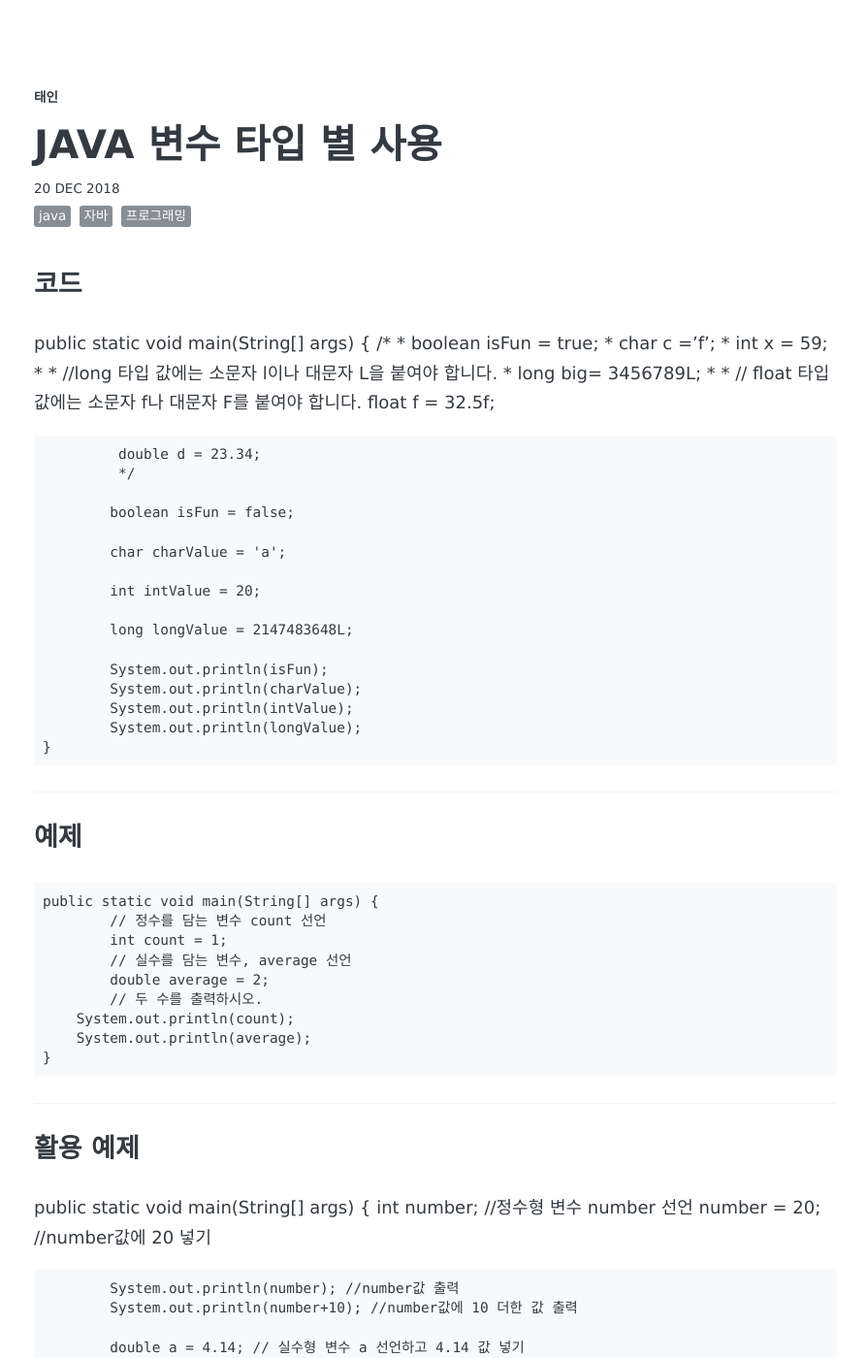
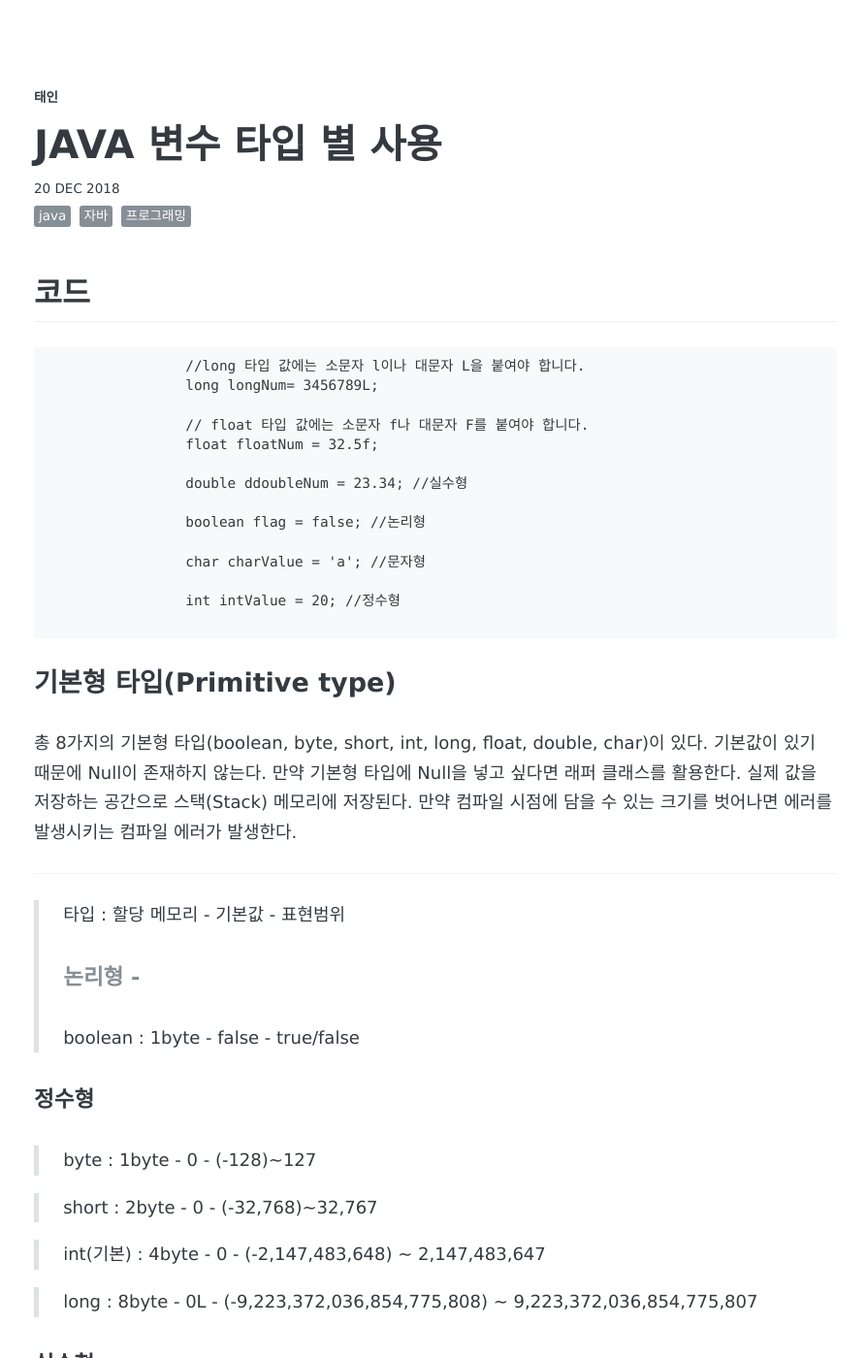
Before and after one commit to Taein0910/blog, a Jekyll site: the page built from _posts/2018-12-20-java-type-post.md, in a window 1280 px wide and 1400 px high. Shown: the whole window at 97% size, without its empty margins (191-1085 px from the left). Built offline with Jekyll 4.4.1, drawn with Linux system fonts in a browser that asks for light colours; some web fonts are replaced; comment, search, counter and statistics services are not loaded; some of the changed text lies outside the part shown.

Commit message:
Update 2018-12-20-java-type-post.md

```diff
--- a/_posts/2018-12-20-java-type-post.md
+++ b/_posts/2018-12-20-java-type-post.md
@@ -8,41 +8,64 @@ comments: true
 share: true
 ---
 
-### 코드
+## 코드
 
-   public static void main(String[] args) {
-		/*
-		 * boolean isFun = true;
-		 * char c ='f';
-		 * int x = 59;
-		 *
-		 * //long 타입 값에는 소문자 l이나 대문자 L을 붙여야 합니다.
-		 * long big= 3456789L;
-		 *
-		 * // float 타입 값에는 소문자 f나 대문자 F를 붙여야 합니다.
-	     float f = 32.5f;
+~~~
+		 //long 타입 값에는 소문자 l이나 대문자 L을 붙여야 합니다.
+		 long longNum= 3456789L;
 
-		 double d = 23.34;
-		 */
+		 // float 타입 값에는 소문자 f나 대문자 F를 붙여야 합니다.
+	         float floatNum = 32.5f;
 
-		boolean isFun = false;
+		 double ddoubleNum = 23.34; //실수형
 
-		char charValue = 'a';
+		 boolean flag = false; //논리형
 
-		int intValue = 20;
+		 char charValue = 'a'; //문자형
 
-		long longValue = 2147483648L;
+		 int intValue = 20; //정수형
 
-		System.out.println(isFun);
-		System.out.println(charValue);
-		System.out.println(intValue);
-		System.out.println(longValue);
-	}
+~~~
+
+
+### 기본형 타입(Primitive type)
+총 8가지의 기본형 타입(boolean, byte, short, int, long, float, double, char)이 있다.
+기본값이 있기 때문에 Null이 존재하지 않는다. 만약 기본형 타입에 Null을 넣고 싶다면 래퍼 클래스를 활용한다.
+실제 값을 저장하는 공간으로 스택(Stack) 메모리에 저장된다.
+만약 컴파일 시점에 담을 수 있는 크기를 벗어나면 에러를 발생시키는 컴파일 에러가 발생한다.
 
 ---
+> 타입 : 할당 메모리 - 기본값 - 표현범위
+#### 논리형 -
+> boolean : 1byte - false - true/false
+
+#### 정수형
+> byte : 1byte - 0 - (-128)~127
+
+> short : 2byte - 0 - (-32,768)~32,767
+
+> int(기본) : 4byte - 0 - (-2,147,483,648) ~ 2,147,483,647
+
+> long : 8byte - 0L - (-9,223,372,036,854,775,808) ~ 9,223,372,036,854,775,807
+
+#### 실수형
+> float : 4byte - 0.0F -  (3.4 X 10^-38) ~ (3.4 X 10^38) 의 근사값
+
+> double(기본) : 8byte - 0.0 - (1.7 X 10^-308) ~ (1.7 X 10^308) 의 근사값
+
+#### 문자형
+> char : 2byte(유니코드) -  '\u0000' - 0 ~ 65,535
+---
+
+### 참조형 타입(Reference type)
+기본형 타입을 제외한 타입들은 모두 참조형 타입(Reference type)이다.
+Null이 존재하며 값이 힙(Heap) 메모리에 저장된다.
+객체나 배열을 Null 값으로 받으면 NullPointException이 발생하므로 변수값을 넣어야 한다.
 
 
-### 예제
+### 예제1
+
+~~~
 
 	public static void main(String[] args) {
 		// 정수를 담는 변수 count 선언
@@ -53,14 +76,16 @@ share: true
         System.out.println(count);
         System.out.println(average);
 	}
-
+~~~
 
 
 
 ---
 
 
-### 활용 예제
+### 예제2
+
+~~~
 
 public static void main(String[] args) {
 		int number; //정수형 변수 number 선언
@@ -80,7 +105,7 @@ public static void main(String[] args) {
 		System.out.println(num1+num2); //num1값과 num2값을 더한 값 출력
 		System.out.println(num1*num2); //num1값과 num2값을 곱한 값 출력
 	}
-
+~~~
 
 
 ---
```
